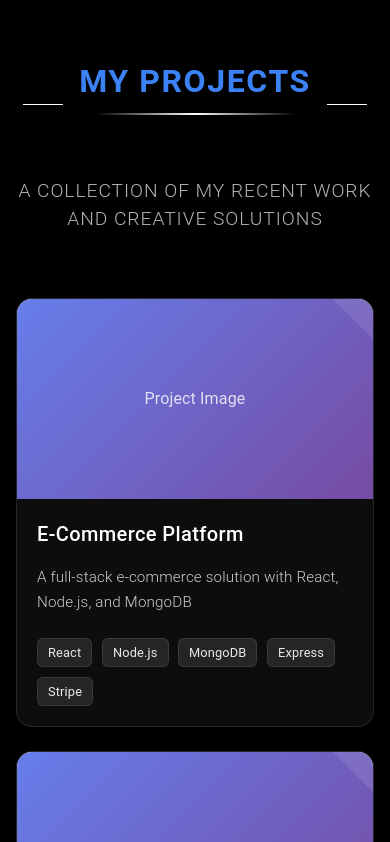
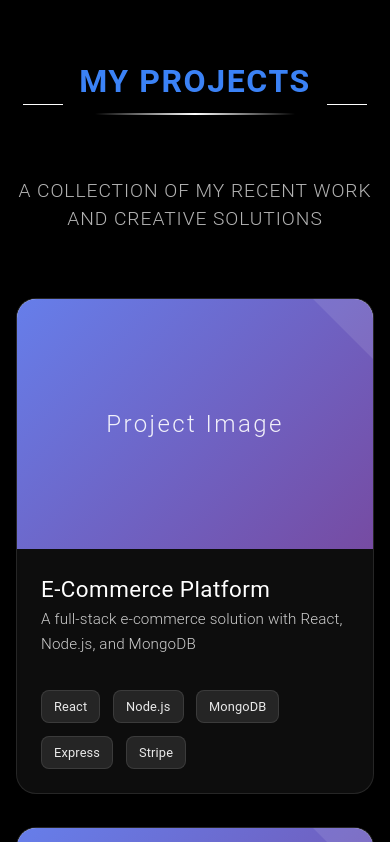
Before and after one commit to nachiketgalande1609/React-Portfolio, a React (Vite) app in the folder portfolio-new/: page / in a window 390 px wide. Shown: the part 8433-9275 px from the top of the page. Built offline with nearby package versions, Linux system fonts and the light colour scheme.

Commit message:
Project section UI updated

```diff
--- a/portfolio-new/src/styles/Projects.css
+++ b/portfolio-new/src/styles/Projects.css
@@ -6,6 +6,7 @@
     overflow: hidden;
     border-bottom: 1px solid #333333;
     padding: 6rem 0;
+    min-height: 100vh;
 }
 
 .projects-section::before {
@@ -106,31 +107,28 @@
     transform: translateY(0);
 }
 
-/* Projects Grid */
-.projects-grid {
-    display: grid;
-    grid-template-columns: repeat(auto-fit, minmax(350px, 1fr));
-    gap: 2.5rem;
-    opacity: 0;
-    transform: translateY(30px);
-    transition: all 0.8s ease 0.3s;
-}
-
-.projects-grid.animate-in {
-    opacity: 1;
-    transform: translateY(0);
+/* Stacked Projects Layout */
+.projects-stack {
+    position: relative;
+    max-width: 1200px;
+    margin: 0 auto;
+    padding: 2rem 0;
 }
 
 .project-card {
     background: rgba(255, 255, 255, 0.05);
-    border-radius: 16px;
+    border-radius: 20px;
     overflow: hidden;
-    transition: all 0.5s cubic-bezier(0.215, 0.61, 0.355, 1);
+    transition: all 0.6s cubic-bezier(0.215, 0.61, 0.355, 1);
     position: relative;
     border: 1px solid rgba(255, 255, 255, 0.1);
+    margin-bottom: 2rem;
+    width: 100%;
     opacity: 0;
-    transform: translateY(30px);
-    animation: slideInUp 0.6s ease forwards;
+    transform: translateY(50px);
+    animation: slideInUp 0.8s ease forwards;
+    will-change: transform, opacity;
+    backdrop-filter: blur(10px);
 }
 
 @keyframes slideInUp {
@@ -149,7 +147,7 @@
     background: linear-gradient(135deg, rgba(255, 255, 255, 0.1) 0%, transparent 50%, rgba(255, 255, 255, 0.1) 100%);
     opacity: 0;
     transition: opacity 0.4s ease;
-    border-radius: 16px;
+    border-radius: 20px;
     pointer-events: none;
 }
 
@@ -173,14 +171,14 @@
 }
 
 .project-card:hover {
-    transform: translateY(-12px);
+    transform: translateY(-8px) scale(1.02);
     border-color: rgba(255, 255, 255, 0.2);
-    box-shadow: 0 20px 40px rgba(0, 0, 0, 0.3);
+    box-shadow: 0 25px 50px rgba(0, 0, 0, 0.4), 0 0 0 1px rgba(255, 255, 255, 0.1);
 }
 
 .project-image {
     position: relative;
-    height: 220px;
+    height: 400px;
     background: var(--background-alt);
     overflow: hidden;
 }
@@ -191,10 +189,13 @@
     display: flex;
     align-items: center;
     justify-content: center;
-    color: rgba(255, 255, 255, 0.8);
+    color: rgba(255, 255, 255, 0.9);
     background: linear-gradient(135deg, #667eea 0%, #764ba2 100%);
     position: relative;
     overflow: hidden;
+    font-size: 1.5rem;
+    font-weight: 300;
+    letter-spacing: 0.1em;
 }
 
 .image-shine {
@@ -217,13 +218,13 @@
     right: 0;
     width: 0;
     height: 0;
-    border-top: 40px solid rgba(255, 255, 255, 0.1);
-    border-left: 40px solid transparent;
+    border-top: 60px solid rgba(255, 255, 255, 0.1);
+    border-left: 60px solid transparent;
     transition: all 0.4s ease;
 }
 
 .project-card:hover .card-corner {
-    border-top: 50px solid rgba(255, 255, 255, 0.15);
+    border-top: 70px solid rgba(255, 255, 255, 0.15);
 }
 
 .project-overlay {
@@ -247,7 +248,7 @@
 
 .project-links {
     display: flex;
-    gap: 1.2rem;
+    gap: 1.5rem;
     transform: translateY(20px);
     transition: transform 0.4s ease 0.1s;
 }
@@ -257,17 +258,19 @@
 }
 
 .project-link {
-    padding: 12px 24px;
+    padding: 14px 28px;
     background: rgba(255, 255, 255, 0.1);
     color: white;
     text-decoration: none;
-    border-radius: 8px;
+    border-radius: 10px;
     font-weight: 500;
     transition: all 0.3s ease;
     position: relative;
     overflow: hidden;
     border: 1px solid rgba(255, 255, 255, 0.2);
     backdrop-filter: blur(10px);
+    font-size: 1rem;
+    letter-spacing: 0.05em;
 }
 
 .project-link::before {
@@ -308,7 +311,7 @@
 .project-link:hover {
     transform: translateY(-2px);
     background: rgba(255, 255, 255, 0.15);
-    box-shadow: 0 8px 20px rgba(0, 0, 0, 0.2);
+    box-shadow: 0 8px 25px rgba(0, 0, 0, 0.3);
 }
 
 .project-link.live:hover {
@@ -316,18 +319,34 @@
 }
 
 .project-content {
-    padding: 2rem;
+    padding: 3rem;
     position: relative;
     z-index: 2;
 }
 
+.project-header {
+    display: flex;
+    justify-content: space-between;
+    align-items: flex-start;
+    margin-bottom: 1.5rem;
+}
+
 .project-title {
-    font-size: 1.4rem;
-    font-weight: 500;
-    margin-bottom: 1rem;
+    font-size: 2rem;
+    font-weight: 400;
     color: #ffffff;
     letter-spacing: 0.02em;
     transition: all 0.3s ease;
+    margin: 0;
+    flex: 1;
+}
+
+.project-number {
+    font-size: 4rem;
+    font-weight: 700;
+    color: rgba(255, 255, 255, 0.1);
+    margin-left: 2rem;
+    line-height: 1;
 }
 
 .project-card:hover .project-title {
@@ -336,23 +355,25 @@
 
 .project-description {
     color: rgba(255, 255, 255, 0.8);
-    margin-bottom: 1.5rem;
-    line-height: 1.6;
+    margin-bottom: 2rem;
+    line-height: 1.7;
     font-weight: 300;
+    font-size: 1.1rem;
+    max-width: 80%;
 }
 
 .project-technologies {
     display: flex;
     flex-wrap: wrap;
-    gap: 0.6rem;
+    gap: 0.8rem;
 }
 
 .tech-tag {
     background: rgba(255, 255, 255, 0.1);
     color: rgba(255, 255, 255, 0.9);
-    padding: 6px 12px;
-    border-radius: 6px;
-    font-size: 0.85rem;
+    padding: 8px 16px;
+    border-radius: 8px;
+    font-size: 0.9rem;
     font-weight: 400;
     border: 1px solid rgba(255, 255, 255, 0.1);
     transition: all 0.3s ease;
@@ -371,7 +392,7 @@
 .tech-tag:hover {
     background: rgba(255, 255, 255, 0.15);
     border-color: rgba(255, 255, 255, 0.2);
-    transform: translateY(-1px);
+    transform: translateY(-2px);
 }
 
 /* Animation classes */
@@ -380,11 +401,31 @@
     transform: translate(0, 0) !important;
 }
 
+/* Stacking effect styles */
+.projects-stack {
+    perspective: 1000px;
+}
+
+.project-card {
+    transition: transform 0.8s cubic-bezier(0.215, 0.61, 0.355, 1), opacity 0.8s cubic-bezier(0.215, 0.61, 0.355, 1), box-shadow 0.4s ease;
+}
+
 /* Responsive Design */
 @media (max-width: 1024px) {
-    .projects-grid {
-        grid-template-columns: repeat(auto-fit, minmax(320px, 1fr));
-        gap: 2rem;
+    .project-image {
+        height: 350px;
+    }
+
+    .project-content {
+        padding: 2.5rem;
+    }
+
+    .project-title {
+        font-size: 1.8rem;
+    }
+
+    .project-number {
+        font-size: 3.5rem;
     }
 }
 
@@ -409,19 +450,32 @@
         width: 60px;
     }
 
-    .projects-grid {
-        grid-template-columns: 1fr;
-        gap: 2rem;
-        max-width: 500px;
-        margin: 0 auto;
-    }
-
     .project-image {
-        height: 200px;
+        height: 300px;
     }
 
     .project-content {
-        padding: 1.5rem;
+        padding: 2rem;
+    }
+
+    .project-header {
+        flex-direction: column;
+        gap: 1rem;
+    }
+
+    .project-title {
+        font-size: 1.6rem;
+    }
+
+    .project-number {
+        font-size: 3rem;
+        margin-left: 0;
+        align-self: flex-end;
+    }
+
+    .project-description {
+        max-width: 100%;
+        font-size: 1rem;
     }
 
     .project-links {
@@ -431,7 +485,7 @@
 
     .project-link {
         text-align: center;
-        padding: 10px 20px;
+        padding: 12px 24px;
     }
 }
 
@@ -453,16 +507,16 @@
         width: 40px;
     }
 
-    .projects-grid {
-        gap: 1.5rem;
-    }
-
     .project-content {
-        padding: 1.25rem;
+        padding: 1.5rem;
     }
 
     .project-title {
-        font-size: 1.25rem;
+        font-size: 1.4rem;
+    }
+
+    .project-number {
+        font-size: 2.5rem;
     }
 
     .project-description {
@@ -471,6 +525,10 @@
 
     .tech-tag {
         font-size: 0.8rem;
-        padding: 4px 10px;
+        padding: 6px 12px;
+    }
+
+    .project-image {
+        height: 250px;
     }
 }
```
